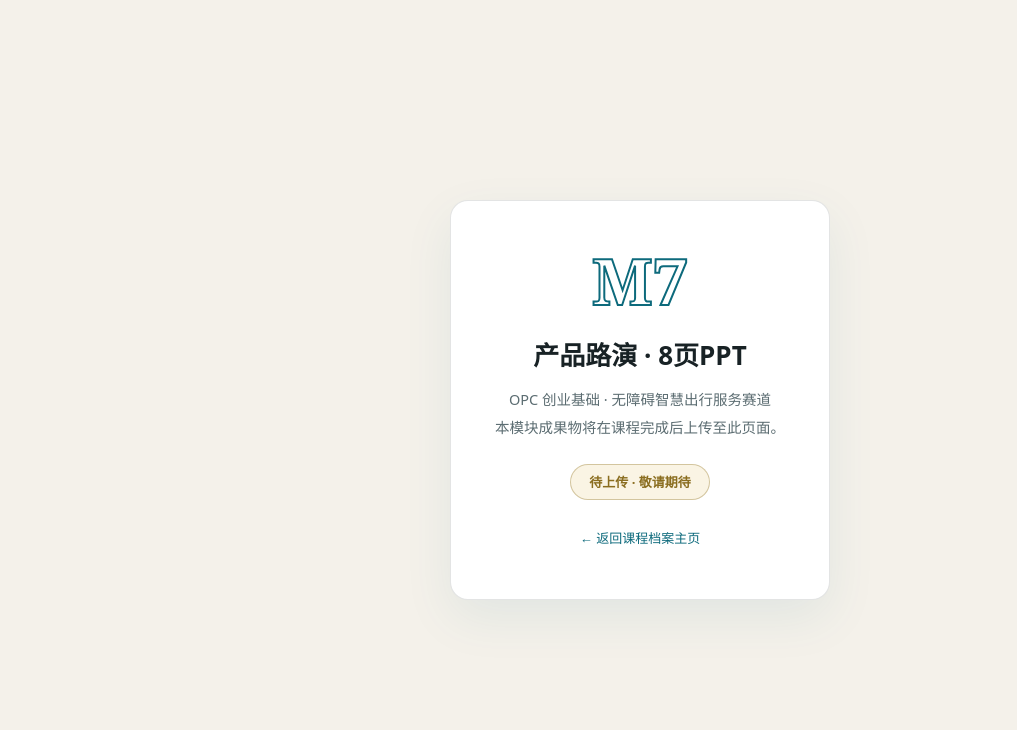
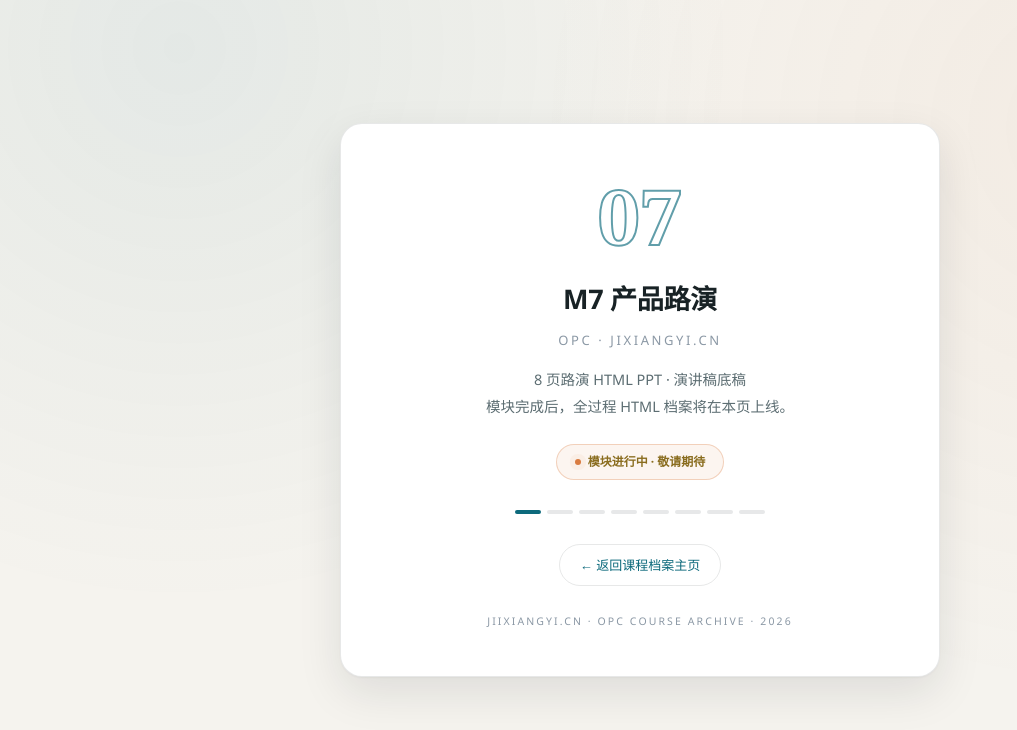
Before and after one commit to jixiangyi666-source/opc-course-archive, a plain HTML site: page m7/index.html in a window 1280 px wide. Shown: the whole page, without its empty margins (0-1017 px from the left). Drawn offline with Linux system fonts and the light colour scheme.

Commit message:
redesign: light premium UI

```diff
--- a/m7/index.html
+++ b/m7/index.html
@@ -1,20 +1,40 @@
 <!doctype html>
-<html lang="zh-CN"><head><meta charset="utf-8"><meta name="viewport" content="width=device-width, initial-scale=1">
-<title>OPC M7 · 产品路演 · 8页PPT</title>
+<html lang="zh-CN">
+<head>
+<meta charset="utf-8">
+<meta name="viewport" content="width=device-width, initial-scale=1, viewport-fit=cover">
+<title>OPC 07 · M7 产品路演 | 无障碍智慧出行服务</title>
 <style>
-:root{--bg:#f4f1ea;--card:#fff;--ink:#182225;--dim:#5c6d72;--accent:#0d6a7c;--accent-2:#d97b3f;--line:rgba(24,34,37,.12)}
-*{margin:0;padding:0;box-sizing:border-box}body{background:var(--bg);color:var(--ink);font-family:"Microsoft YaHei","PingFang SC",system-ui,sans-serif;line-height:1.9;min-height:100vh;display:flex;align-items:center;justify-content:center}
-.box{max-width:560px;margin:24px;background:var(--card);border:1px solid var(--line);border-radius:18px;padding:48px 44px;text-align:center;box-shadow:0 18px 50px rgba(13,106,124,.08)}
-.no{font-family:Georgia,serif;font-size:64px;font-weight:900;color:transparent;-webkit-text-stroke:2px var(--accent);line-height:1}
-h1{font-size:26px;font-weight:900;margin:18px 0 6px}
-p{color:var(--dim);font-size:14.5px}
-.tag{display:inline-block;margin-top:22px;font-size:13px;font-weight:700;color:#8a6d1f;background:rgba(217,179,74,.15);border:1px solid rgba(138,109,31,.35);border-radius:999px;padding:5px 18px}
-a{color:var(--accent);text-decoration:none}
-.back{display:block;margin-top:26px;font-size:13px}
-</style></head><body><div class="box">
-<div class="no">M7</div>
-<h1>产品路演 · 8页PPT</h1>
-<p>OPC 创业基础 · 无障碍智慧出行服务赛道<br>本模块成果物将在课程完成后上传至此页面。</p>
-<div class="tag">待上传 · 敬请期待</div>
-<a class="back" href="/">&#8592; 返回课程档案主页</a>
+:root{
+  --bg:#f5f3ee; --card:#fff; --ink:#182225; --dim:#5c6d72; --faint:#8b98a5;
+  --accent:#0d6a7c; --accent-2:#d97b3f; --line:rgba(24,34,37,.10);
+  --shadow:0 1px 2px rgba(24,34,37,.04),0 16px 44px rgba(24,34,37,.10);
+}
+*{margin:0;padding:0;box-sizing:border-box}
+body{background:var(--bg);color:var(--ink);font-family:"PingFang SC","Microsoft YaHei","Segoe UI",system-ui,sans-serif;line-height:1.85;min-height:100vh;display:flex;align-items:center;justify-content:center;position:relative;overflow:hidden}
+body::before{content:"";position:fixed;inset:0;pointer-events:none;background:radial-gradient(circle at 14% 6%,rgba(13,106,124,.07),transparent 42%),radial-gradient(circle at 86% 16%,rgba(217,123,63,.06),transparent 44%)}
+.box{position:relative;max-width:600px;width:calc(100% - 48px);margin:24px;background:var(--card);border:1px solid var(--line);border-radius:22px;padding:54px 50px 44px;text-align:center;box-shadow:var(--shadow)}
+.no{font-family:Georgia,serif;font-size:76px;font-weight:900;line-height:1;color:transparent;-webkit-text-stroke:2px rgba(13,106,124,.65)}
+h1{font-size:27px;font-weight:900;margin:20px 0 4px;letter-spacing:-.01em}
+.sub{font-size:13px;color:var(--faint);letter-spacing:.2em;margin-bottom:14px}
+p{color:var(--dim);font-size:14.5px;margin-top:10px}
+.tag{display:inline-flex;align-items:center;gap:7px;margin-top:24px;font-size:12px;font-weight:700;color:#8a6d1f;background:rgba(217,123,63,.08);border:1px solid rgba(217,123,63,.3);border-radius:999px;padding:6px 18px}
+.tag i{width:6px;height:6px;border-radius:50%;background:#d97b3f;animation:pulse 2.2s infinite}
+@keyframes pulse{0%,100%{box-shadow:0 0 0 0 rgba(217,123,63,.4)}50%{box-shadow:0 0 0 6px rgba(217,123,63,0)}}
+.progress{margin-top:30px;display:flex;justify-content:center;gap:6px}
+.progress span{width:26px;height:4px;border-radius:99px;background:rgba(24,34,37,.1)}
+.progress span.on{background:var(--accent)}
+a.back{display:inline-block;margin-top:30px;font-size:13px;color:var(--accent);text-decoration:none;border:1px solid var(--line);border-radius:999px;padding:8px 20px;transition:border-color .3s}
+a.back:hover{border-color:var(--accent)}
+.foot{margin-top:26px;font-size:10.5px;color:var(--faint);letter-spacing:.2em}
+</style></head>
+<body><div class="box">
+<div class="no">07</div>
+<h1>M7 产品路演</h1>
+<div class="sub">OPC · JIXIANGYI.CN</div>
+<p>8 页路演 HTML PPT · 演讲稿底稿<br>模块完成后，全过程 HTML 档案将在本页上线。</p>
+<div class="tag"><i></i>模块进行中 · 敬请期待</div>
+<div class="progress"><span class="on"></span><span></span><span></span><span></span><span></span><span></span><span></span><span></span></div>
+<a class="back" href="https://www.jixiangyi.cn">← 返回课程档案主页</a>
+<div class="foot">JIIXIANGYI.CN · OPC COURSE ARCHIVE · 2026</div>
 </div></body></html>
```
